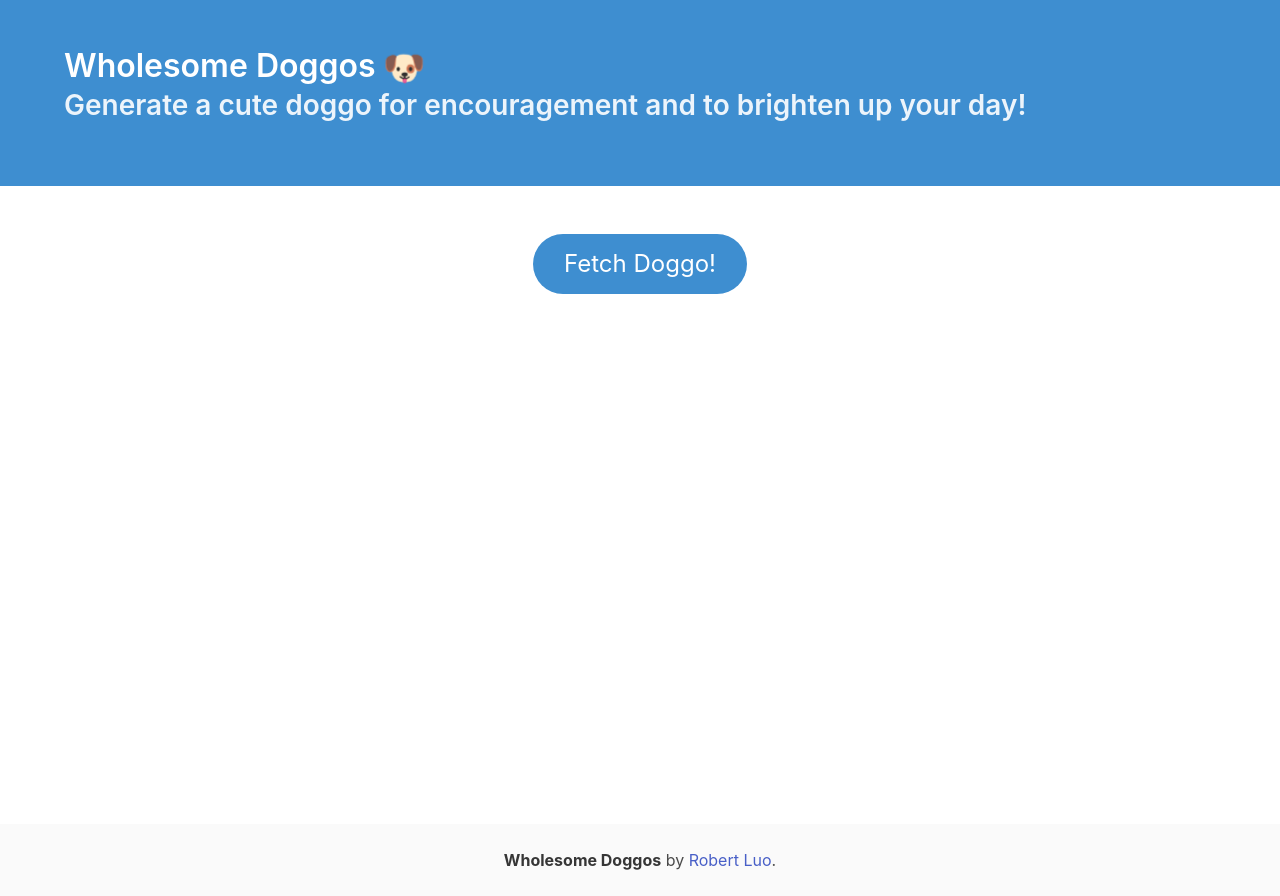
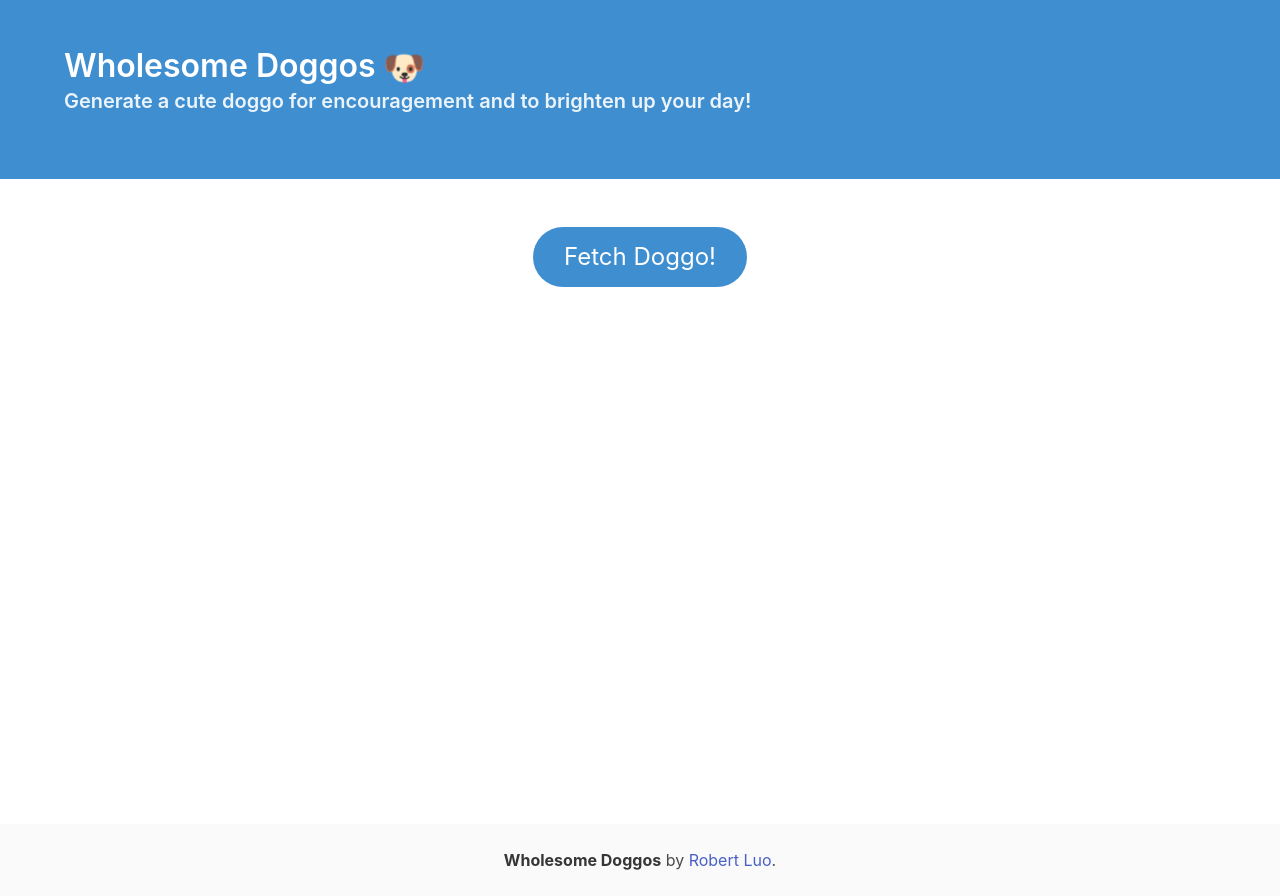
Before and after one commit to robertxluo/wholesome-doggos, an Angular app: page / in a window 1280 px wide. Built offline with nearby package versions, Linux system fonts and the light colour scheme.

Commit message:
Make subtitle font smaller

```diff
--- a/src/app/header/header.component.html
+++ b/src/app/header/header.component.html
@@ -4,9 +4,9 @@
       <h1 class="title">
         Wholesome Doggos <span class="hvr-pulse-grow">🐶</span>
       </h1>
-      <h2 class="subtitle">
+      <h5 class="subtitle is-5">
         Generate a cute doggo for encouragement and to brighten up your day!
-      </h2>
+      </h5>
     </div>
   </div>
 </section>
```
